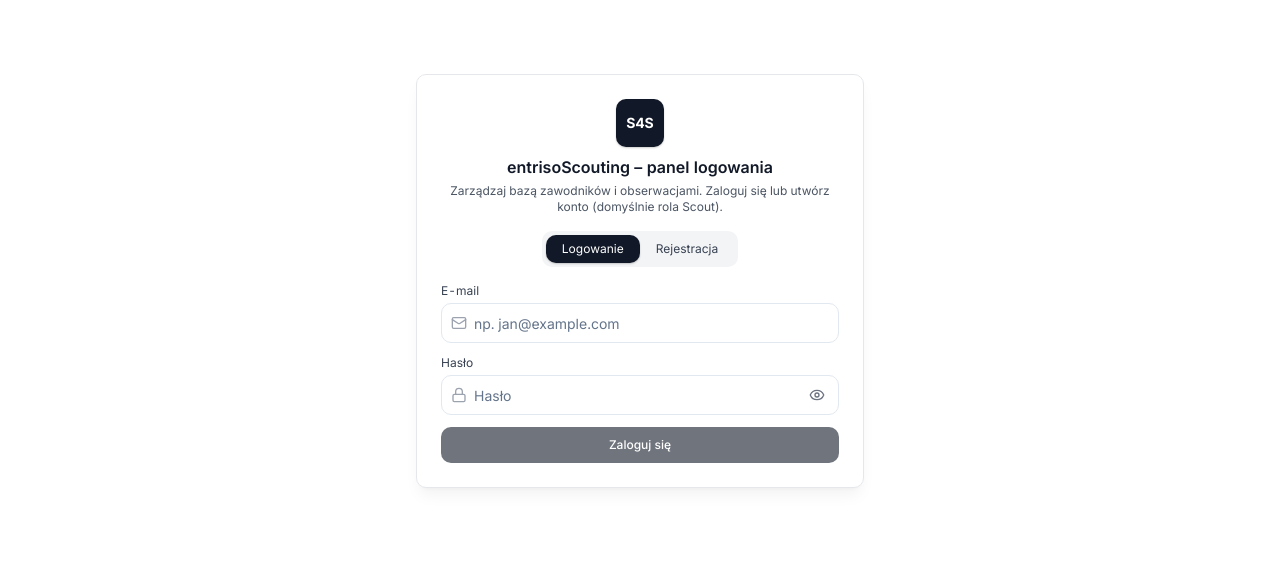
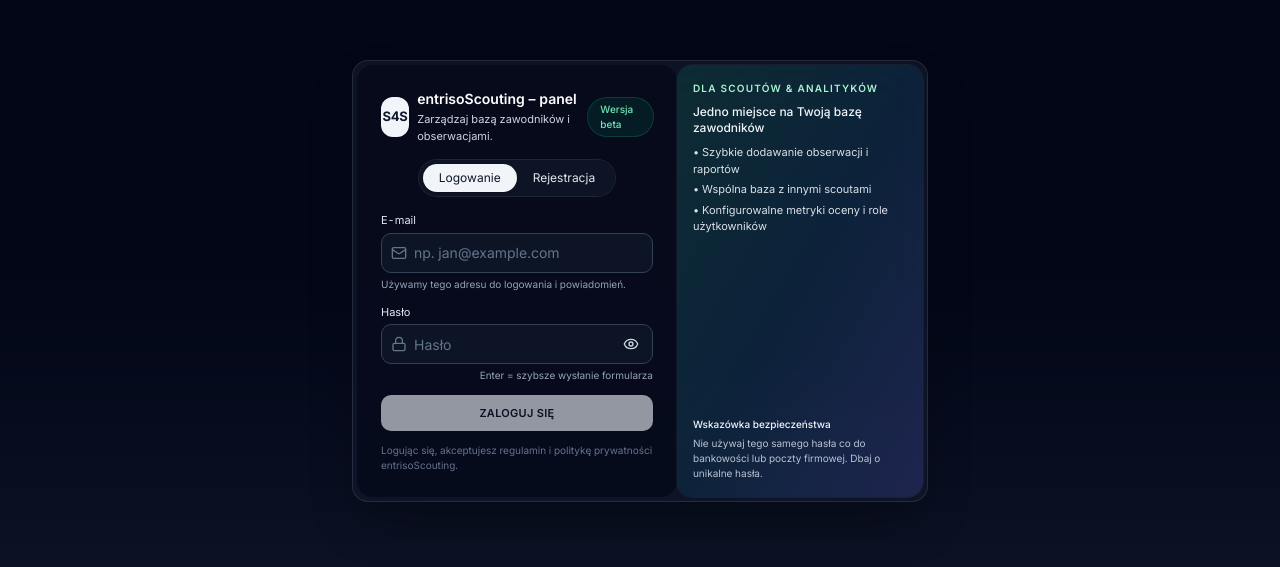
Before and after one commit to MatBRepo/scout-modular, a Next.js app: page / in a window 1280 px wide. Shown: the part 119-686 px from the top of the page. Built offline with nearby package versions, Linux system fonts and the light colour scheme; no server answers.

Commit message:
part-4 Supabase Merge - 3

```diff
--- a/src/shared/auth/AuthGate.tsx
+++ b/src/shared/auth/AuthGate.tsx
@@ -1,7 +1,13 @@
 // src/app/AuthGate.tsx
 "use client";
 
-import { useEffect, useMemo, useState } from "react";
+import {
+  useEffect,
+  useMemo,
+  useState,
+  type ReactNode,
+  useRef,
+} from "react";
 import { supabase } from "@/shared/supabase-client";
 import LoaderOverlay from "@/shared/ui/LoaderOverlay";
 import { Button } from "@/components/ui/button";
@@ -19,6 +25,8 @@
 type Role = "admin" | "scout" | "scout-agent";
 const DEFAULT_ROLE: Role = "scout";
 
+const easeOutCustom = [0.2, 0.7, 0.2, 1] as const;
+
 /* ===== Password strength helpers ===== */
 function strengthScore(pass: string) {
   let s = 0;
@@ -29,11 +37,10 @@
   return s;
 }
 const strengthLabel = (n: number) =>
-  ["Bardzo słabe", "Słabe", "Średnie", "Dobre", "Bardzo dobre"][n] || "Bardzo słabe";
+  ["Bardzo słabe", "Słabe", "Średnie", "Dobre", "Bardzo dobre"][n] ||
+  "Bardzo słabe";
 
-const easeOutCustom = [0.2, 0.7, 0.2, 1] as const;
-
-export default function AuthGate({ children }: { children: React.ReactNode }) {
+export default function AuthGate({ children }: { children: ReactNode }) {
   const [user, setUser] = useState<any | null | undefined>(undefined);
   const [initialLoading, setInitialLoading] = useState(true);
 
@@ -46,6 +53,18 @@
   const [busy, setBusy] = useState(false);
   const [showPass, setShowPass] = useState(false);
   const [capsOn, setCapsOn] = useState(false);
+
+  const emailInputRef = useRef<HTMLInputElement | null>(null);
+  const nameInputRef = useRef<HTMLInputElement | null>(null);
+
+  // ===== 0. Wczytaj ostatnio użyty e-mail z localStorage =====
+  useEffect(() => {
+    if (typeof window === "undefined") return;
+    const last = window.localStorage.getItem("s4s.lastEmail");
+    if (last && !email) {
+      setEmail(last);
+    }
+  }, []);
 
   // ===== 1. Obecna sesja + nasłuch zmian auth =====
   useEffect(() => {
@@ -74,6 +93,15 @@
     };
   }, []);
 
+  // Autofocus w zależności od trybu
+  useEffect(() => {
+    if (mode === "login") {
+      emailInputRef.current?.focus();
+    } else {
+      nameInputRef.current?.focus();
+    }
+  }, [mode]);
+
   const passScore = strengthScore(pwd);
 
   const canSubmit = useMemo(() => {
@@ -82,6 +110,13 @@
     if (mode === "register" && !name.trim()) return false;
     return true;
   }, [mode, email, pwd, name]);
+
+  function rememberEmail(currentEmail: string) {
+    if (typeof window === "undefined") return;
+    const clean = currentEmail.trim().toLowerCase();
+    if (!clean) return;
+    window.localStorage.setItem("s4s.lastEmail", clean);
+  }
 
   // ===== 2. Logowanie =====
   const handleLogin = async (e: React.FormEvent) => {
@@ -117,7 +152,8 @@
         return;
       }
 
-      setUser(data.user); // onAuthStateChange i tak to przejmie
+      rememberEmail(email);
+      setUser(data.user);
     } catch (err: any) {
       console.error("[AuthGate] Login error:", err);
       setError("Nie udało się zalogować. Spróbuj ponownie.");
@@ -156,6 +192,7 @@
 
       // jeśli wymagane potwierdzenie e-mail – user może być null
       if (!data.user) {
+        rememberEmail(email);
         setInfo(
           "Konto zostało utworzone. Sprawdź skrzynkę pocztową i potwierdź adres e-mail, a następnie zaloguj się."
         );
@@ -174,6 +211,7 @@
         console.warn("[AuthGate] Nie udało się zapisać profilu:", e);
       }
 
+      rememberEmail(email);
       setUser(data.user);
       setInfo("Konto zostało utworzone i zalogowane.");
     } catch (err: any) {
@@ -202,37 +240,52 @@
   // ===== 6. Widok logowania / rejestracji =====
   if (!user) {
     return (
-      <div className="min-h-screen bg-white dark:bg-neutral-950 flex items-center justify-center px-3">
+      <div className="min-h-screen bg-gradient-to-b from-slate-950 via-slate-950 to-slate-900 text-white flex items-center justify-center px-3">
         <motion.div
-          initial={{ opacity: 0, y: 16, filter: "blur(4px)" }}
+          initial={{ opacity: 0, y: 18, filter: "blur(8px)" }}
           animate={{ opacity: 1, y: 0, filter: "blur(0px)" }}
-          transition={{ duration: 0.45, ease: easeOutCustom }}
-          className="w-full max-w-md rounded-md border border-gray-200 bg-white p-4 shadow-lg shadow-black/5 dark:border-neutral-800 dark:bg-neutral-950 md:p-6"
+          transition={{ duration: 0.5, ease: easeOutCustom }}
+          className="relative w-full max-w-xl rounded-2xl border border-white/10 bg-slate-900/80 p-1 shadow-2xl shadow-black/40 backdrop-blur-xl"
         >
+          <div className="grid gap-0 md:grid-cols-[minmax(0,1.3fr)_minmax(0,1fr)]">
+            {/* main form card */}
+            <div className="rounded-2xl bg-slate-950/60 p-4 md:p-6">
               {/* Nagłówek */}
-          <div className="mb-4 text-center">
+              <div className="mb-4">
+                <div className="flex items-center justify-between gap-2">
+                  <div className="flex items-center gap-2">
                     <motion.div
                       initial={{ scale: 0.9, opacity: 0 }}
                       animate={{ scale: 1, opacity: 1 }}
-              transition={{ duration: 0.35, ease: easeOutCustom, delay: 0.05 }}
-              className="mx-auto mb-2 flex h-12 w-12 items-center justify-center rounded-md bg-gray-900 text-white shadow-sm shadow-black/20 dark:bg-white dark:text-neutral-900"
+                      transition={{
+                        duration: 0.35,
+                        ease: easeOutCustom,
+                        delay: 0.05,
+                      }}
+                      className="flex h-10 w-10 items-center justify-center rounded-xl bg-slate-100 text-slate-900 shadow-sm shadow-black/30"
                     >
-              <span className="text-sm font-bold leading-none">S4S</span>
+                      <span className="text-[13px] font-bold leading-none">
+                        S4S
+                      </span>
                     </motion.div>
-            <h1 className="text-base font-semibold">
-              entrisoScouting – panel logowania
+                    <div className="space-y-0.5">
+                      <h1 className="text-sm font-semibold">
+                        entrisoScouting – panel
                       </h1>
-            <p className="mt-1 text-xs text-gray-600 dark:text-neutral-400">
-              Zarządzaj bazą zawodników i obserwacjami.{" "}
-              <span className="hidden sm:inline">
-                Zaloguj się lub utwórz konto (domyślnie rola Scout).
+                      <p className="text-[11px] text-slate-300">
+                        Zarządzaj bazą zawodników i obserwacjami.
+                      </p>
+                    </div>
+                  </div>
+                  <span className="hidden rounded-full bg-emerald-500/10 px-3 py-1 text-[10px] font-medium text-emerald-300 ring-1 ring-emerald-500/30 md:inline-flex">
+                    Wersja beta
                   </span>
-            </p>
+                </div>
               </div>
 
               {/* Przełącznik Logowanie / Rejestracja */}
               <div className="mb-4 flex justify-center">
-            <div className="inline-flex rounded-md bg-gray-100 p-1 text-xs dark:bg-neutral-900">
+                <div className="inline-flex rounded-full bg-slate-900/80 p-1 text-xs ring-1 ring-white/10">
                   <button
                     type="button"
                     onClick={() => {
@@ -240,10 +293,10 @@
                       setError(null);
                       setInfo(null);
                     }}
-                className={`rounded-md px-4 py-1.5 transition ${
+                    className={`rounded-full px-4 py-1.5 transition-all ${
                       mode === "login"
-                    ? "bg-gray-900 text-white shadow-sm shadow-black/20 dark:bg-white dark:text-neutral-900"
-                    : "text-gray-700 dark:text-neutral-200"
+                        ? "bg-slate-100 text-slate-900 shadow-sm shadow-black/30"
+                        : "text-slate-200"
                     }`}
                   >
                     Logowanie
@@ -255,10 +308,10 @@
                       setError(null);
                       setInfo(null);
                     }}
-                className={`rounded-md px-4 py-1.5 transition ${
+                    className={`rounded-full px-4 py-1.5 transition-all ${
                       mode === "register"
-                    ? "bg-gray-900 text-white shadow-sm shadow-black/20 dark:bg-white dark:text-neutral-900"
-                    : "text-gray-700 dark:text-neutral-200"
+                        ? "bg-slate-100 text-slate-900 shadow-sm shadow-black/30"
+                        : "text-slate-200"
                     }`}
                   >
                     Rejestracja
@@ -270,49 +323,58 @@
               <form
                 onSubmit={mode === "login" ? handleLogin : handleRegister}
                 className="space-y-3"
+                autoComplete="on"
               >
                 {mode === "register" && (
                   <div>
-                <label className="mb-1 block text-xs text-gray-700 dark:text-neutral-300">
+                    <label className="mb-1 block text-[11px] text-slate-200">
                       Imię i nazwisko
                     </label>
                     <div className="relative">
-                  <UserIcon className="pointer-events-none absolute left-2.5 top-1/2 h-4 w-4 -translate-y-1/2 text-gray-400" />
+                      <UserIcon className="pointer-events-none absolute left-2.5 top-1/2 h-4 w-4 -translate-y-1/2 text-slate-500" />
                       <Input
-                    className="pl-8 pr-3 text-sm rounded-md"
+                        ref={nameInputRef}
+                        className="pl-8 pr-3 text-sm rounded-md border-slate-700 bg-slate-900/80 text-slate-50 placeholder:text-slate-500 focus-visible:ring-slate-300"
                         placeholder="np. Jan Kowalski"
                         value={name}
                         onChange={(e) => setName(e.target.value)}
+                        autoComplete="name"
                       />
                     </div>
                   </div>
                 )}
 
                 <div>
-              <label className="mb-1 block text-xs text-gray-700 dark:text-neutral-300">
+                  <label className="mb-1 block text-[11px] text-slate-200">
                     E-mail
                   </label>
                   <div className="relative">
-                <Mail className="pointer-events-none absolute left-2.5 top-1/2 h-4 w-4 -translate-y-1/2 text-gray-400" />
+                    <Mail className="pointer-events-none absolute left-2.5 top-1/2 h-4 w-4 -translate-y-1/2 text-slate-500" />
                     <Input
+                      ref={emailInputRef}
                       type="email"
-                  className="pl-8 pr-3 text-sm rounded-md"
+                      className="pl-8 pr-3 text-sm rounded-md border-slate-700 bg-slate-900/80 text-slate-50 placeholder:text-slate-500 focus-visible:ring-slate-300"
                       placeholder="np. jan@example.com"
                       value={email}
                       onChange={(e) => setEmail(e.target.value)}
+                      autoComplete="email"
+                      inputMode="email"
                     />
                   </div>
+                  <p className="mt-1 text-[10px] text-slate-400">
+                    Używamy tego adresu do logowania i powiadomień.
+                  </p>
                 </div>
 
                 <div>
-              <label className="mb-1 block text-xs text-gray-700 dark:text-neutral-300">
+                  <label className="mb-1 block text-[11px] text-slate-200">
                     Hasło
                   </label>
                   <div className="relative">
-                <Lock className="pointer-events-none absolute left-2.5 top-1/2 h-4 w-4 -translate-y-1/2 text-gray-400" />
+                    <Lock className="pointer-events-none absolute left-2.5 top-1/2 h-4 w-4 -translate-y-1/2 text-slate-500" />
                     <Input
                       type={showPass ? "text" : "password"}
-                  className="pl-8 pr-9 text-sm rounded-md"
+                      className="pl-8 pr-9 text-sm rounded-md border-slate-700 bg-slate-900/80 text-slate-50 placeholder:text-slate-500 focus-visible:ring-slate-300"
                       placeholder={mode === "login" ? "Hasło" : "min. 6 znaków"}
                       value={pwd}
                       onChange={(e) => setPwd(e.target.value)}
@@ -322,11 +384,16 @@
                             (e as any).getModifierState("CapsLock")
                         )
                       }
+                      autoComplete={
+                        mode === "login"
+                          ? "current-password"
+                          : "new-password"
+                      }
                     />
                     <button
                       type="button"
                       onClick={() => setShowPass((s) => !s)}
-                  className="absolute right-2.5 top-1/2 -translate-y-1/2 rounded-md p-1 text-gray-500 hover:bg-gray-100 dark:text-neutral-300 dark:hover:bg-neutral-800"
+                      className="absolute right-2.5 top-1/2 -translate-y-1/2 rounded-md p-1 text-slate-300 hover:bg-slate-800"
                       aria-label={showPass ? "Ukryj hasło" : "Pokaż hasło"}
                     >
                       {showPass ? (
@@ -336,65 +403,56 @@
                       )}
                     </button>
                   </div>
+                  <div className="mt-1 flex justify-between text-[10px] text-slate-400">
                     {capsOn && (
-                <div className="mt-1 text-[11px] text-amber-600">
+                      <span className="text-amber-400">
                         Włączony Caps Lock – uważaj na wielkość liter.
+                      </span>
+                    )}
+                    <span className="ml-auto">
+                      Enter = szybsze wysłanie formularza
+                    </span>
                   </div>
-              )}
 
                   {/* Pasek siły hasła – tylko w trybie rejestracji */}
                   {mode === "register" && (
                     <div className="mt-2">
-                  <div className="mb-1 flex items-center justify-between text-[11px]">
-                    <span className="inline-flex items-center gap-1 opacity-75">
+                      <div className="mb-1 flex items-center justify-between text-[11px] text-slate-200">
+                        <span className="inline-flex items-center gap-1 opacity-80">
                           <ShieldCheck className="h-3.5 w-3.5" />
                           Siła hasła
                         </span>
-                    <span className="opacity-75">
+                        <span className="opacity-80">
                           {strengthLabel(passScore)}
                         </span>
                       </div>
-                  <div className="h-2 w-full overflow-hidden rounded-md bg-slate-200 dark:bg-neutral-800">
+                      <div className="h-2 w-full overflow-hidden rounded-full bg-slate-800">
                         <div
-                      className={`h-2 rounded-md transition-[width] ${
+                          className={`h-2 rounded-full transition-[width] ${
                             passScore <= 1
                               ? "bg-rose-500"
                               : passScore === 2
                               ? "bg-amber-500"
                               : passScore === 3
                               ? "bg-emerald-500"
-                          : "bg-green-600"
+                              : "bg-green-500"
                           }`}
                           style={{ width: `${(passScore / 4) * 100}%` }}
                         />
                       </div>
-                  <p className="mt-1 text-[11px] text-gray-500 dark:text-neutral-400">
-                    Dobre hasło zawiera min. 6 znaków, duże litery, cyfry i znak
-                    specjalny.
+                      <p className="mt-1 text-[10px] text-slate-400">
+                        Dobre hasło zawiera min. 6 znaków, dużą literę, cyfrę i
+                        znak specjalny.
                       </p>
                     </div>
                   )}
                 </div>
 
-            {/* Podgląd roli (informacyjnie) */}
-            {mode === "register" && (
-              <div className="rounded-md bg-slate-50 px-3 py-2 text-[11px] text-slate-700 ring-1 ring-slate-200 dark:bg-neutral-900 dark:text-neutral-200 dark:ring-neutral-800">
-                <span className="font-semibold">Rola konta:</span>{" "}
-                <span className="inline-flex rounded-md bg-slate-900 px-2 py-0.5 text-[10px] font-semibold text-white dark:bg-slate-200 dark:text-neutral-900">
-                  Scout (domyślnie)
-                </span>
-                <span className="block mt-1 opacity-80">
-                  Uprawnienia Admin / Scout Agent możesz nadać ręcznie w
-                  panelu administracyjnym.
-                </span>
-              </div>
-            )}
-
                 {error && (
                   <motion.div
                     initial={{ opacity: 0, y: 4 }}
                     animate={{ opacity: 1, y: 0 }}
-                className="rounded-md border border-rose-200 bg-rose-50 px-3 py-2 text-xs text-rose-700 dark:border-rose-900/60 dark:bg-rose-950/40 dark:text-rose-100"
+                    className="rounded-md border border-rose-500/40 bg-rose-950/60 px-3 py-2 text-xs text-rose-100"
                   >
                     {error}
                   </motion.div>
@@ -404,7 +462,7 @@
                   <motion.div
                     initial={{ opacity: 0, y: 4 }}
                     animate={{ opacity: 1, y: 0 }}
-                className="rounded-md border border-emerald-200 bg-emerald-50 px-3 py-2 text-xs text-emerald-700 dark:border-emerald-900/60 dark:bg-emerald-950/40 dark:text-emerald-100"
+                    className="rounded-md border border-emerald-500/40 bg-emerald-950/60 px-3 py-2 text-xs text-emerald-100"
                   >
                     {info}
                   </motion.div>
@@ -413,7 +471,7 @@
                 <Button
                   type="submit"
                   disabled={!canSubmit || busy}
-              className="mt-1 h-9 w-full rounded-md bg-gray-900 text-xs font-medium text-white hover:bg-gray-800 disabled:opacity-60"
+                  className="mt-1 h-9 w-full rounded-md bg-slate-100 text-[11px] font-semibold uppercase tracking-wide text-slate-900 hover:bg-white disabled:opacity-60 disabled:hover:bg-slate-100"
                 >
                   {busy
                     ? mode === "login"
@@ -423,7 +481,40 @@
                     ? "Zaloguj się"
                     : "Utwórz konto Scout"}
                 </Button>
+
+                <p className="mt-2 text-[10px] text-slate-500">
+                  Logując się, akceptujesz regulamin i politykę prywatności
+                  entrisoScouting.
+                </p>
               </form>
+            </div>
+
+            {/* right side – opis / “marketing” */}
+            <div className="hidden flex-col justify-between rounded-2xl bg-gradient-to-br from-emerald-500/15 via-sky-500/10 to-indigo-500/20 p-4 text-[11px] text-slate-100 ring-1 ring-white/5 md:flex">
+              <div className="space-y-2">
+                <p className="text-[10px] font-semibold uppercase tracking-[0.12em] text-emerald-200">
+                  Dla scoutów & analityków
+                </p>
+                <p className="text-xs font-medium">
+                  Jedno miejsce na Twoją bazę zawodników
+                </p>
+                <ul className="mt-2 space-y-1 text-[11px] text-slate-100/90">
+                  <li>• Szybkie dodawanie obserwacji i raportów</li>
+                  <li>• Wspólna baza z innymi scoutami</li>
+                  <li>• Konfigurowalne metryki oceny i role użytkowników</li>
+                </ul>
+              </div>
+              <div className="mt-4 space-y-1 text-[10px] text-slate-300/90">
+                <p className="font-medium text-slate-100">
+                  Wskazówka bezpieczeństwa
+                </p>
+                <p>
+                  Nie używaj tego samego hasła co do bankowości lub poczty
+                  firmowej. Dbaj o unikalne hasła.
+                </p>
+              </div>
+            </div>
+          </div>
         </motion.div>
       </div>
     );
@@ -438,7 +529,7 @@
       <div className="fixed bottom-3 right-3 z-[150]">
         <button
           onClick={logout}
-          className="rounded-md border border-gray-200 bg-white px-3 py-1 text-xs text-gray-800 shadow-sm hover:bg-stone-100 dark:border-neutral-800 dark:bg-neutral-900 dark:text-neutral-200"
+          className="rounded-md border border-slate-600/70 bg-slate-950/80 px-3 py-1 text-xs text-slate-100 shadow-sm shadow-black/40 hover:bg-slate-800"
           title="Wyloguj"
         >
           Wyloguj
```
Lines whose indentation alone changed are shown as unchanged.
